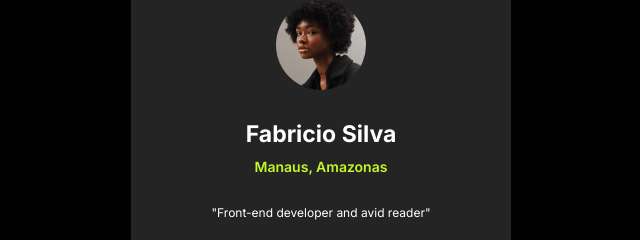
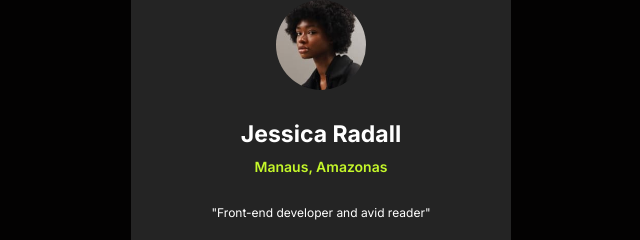
Before and after one commit to Fabricio1919/Perfil-de-links-sociais, a plain HTML site: page index.html in a window 1280 px wide. Shown: the part 133-373 px from the top of the page, 319-959 px from the left. Drawn offline with Linux system fonts and the light colour scheme.

Commit message:
refactor: ajuste

```diff
--- a/index.html
+++ b/index.html
@@ -13,7 +13,7 @@
       <selection class="profile">
         <header>
           <img src="images/avatar-jessica.jpeg " alt="Fabricio Silva" />
-          <h1>Fabricio Silva</h1>
+          <h1>Jessica Radall</h1>
           <h2>Manaus, Amazonas</h2>
         </header>
         <p>"Front-end developer and avid reader"</p>
```
